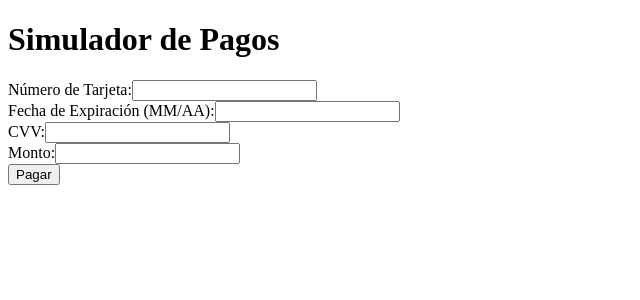
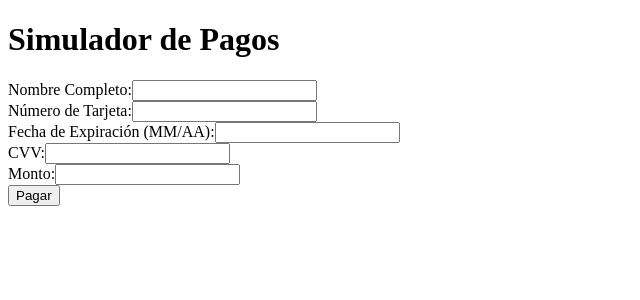
Before and after one commit to javieraguayo/PayDemo-Frontend, a React (Create React App) app: page / in a window 1280 px wide. Shown: the top 300 px of the page, without its empty margins (0-640 px from the left). Built offline with nearby package versions, Linux system fonts and the light colour scheme.

Commit message:
Agregar campo de nombre completo al formulario de pago

```diff
--- a/src/components/PaymentForm.js
+++ b/src/components/PaymentForm.js
@@ -4,6 +4,7 @@ import { processPayment } from '../services/paymentService';
 import { validateCardNumber, validateCardExpiry, validateCVV, validateAmount } from '../utils/validation';
 
 function PaymentForm() {
+  const [fullName, setFullName] = useState('');  // Nuevo estado para el nombre completo
   const [cardNumber, setCardNumber] = useState('');
   const [expiryDate, setExpiryDate] = useState('');
   const [cvv, setCvv] = useState('');
@@ -15,7 +16,7 @@ function PaymentForm() {
     e.preventDefault();
 
     // Verificar campos vacíos
-    if (!cardNumber || !expiryDate || !cvv || !amount) {
+    if (!fullName || !cardNumber || !expiryDate || !cvv || !amount) {
       setError('Todos los campos son obligatorios');
       return;
     }
@@ -43,7 +44,7 @@ function PaymentForm() {
     }
 
     try {
-      const result = await processPayment({ cardNumber, expiryDate, cvv, amount });
+      const result = await processPayment({ fullName, cardNumber, expiryDate, cvv, amount });
       navigate('/success', { state: { data: result } });
     } catch (error) {
       setError(error.message);
@@ -54,6 +55,14 @@ function PaymentForm() {
 
   return (
     <form onSubmit={handleSubmit}>
+      <div>
+        <label> Nombre Completo:</label>
+        <input
+          type="text"
+          value={fullName}
+          onChange={(e) => setFullName(e.target.value)}
+        />
+      </div>
       <div>
         <label> Número de Tarjeta:</label>
         <input
```
